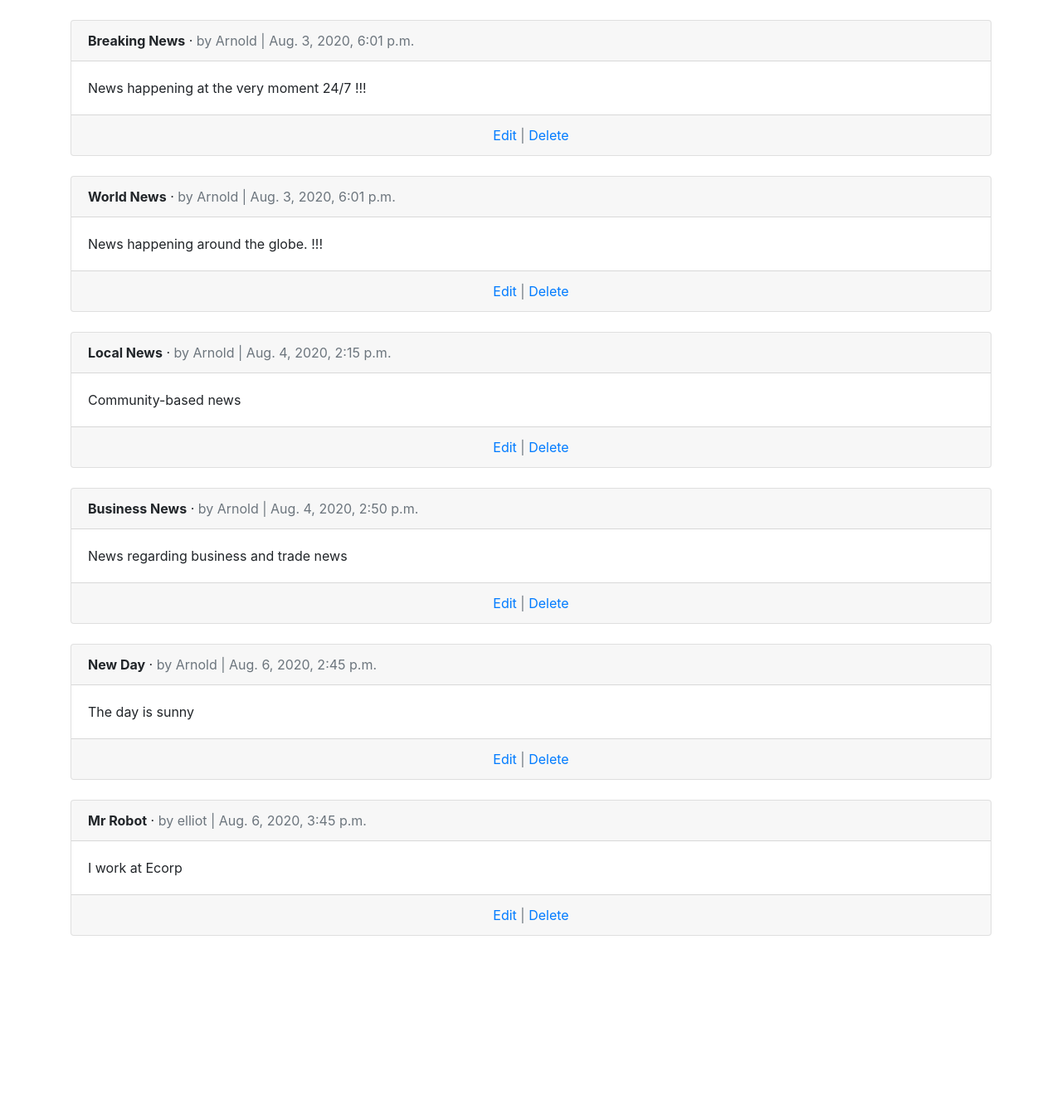
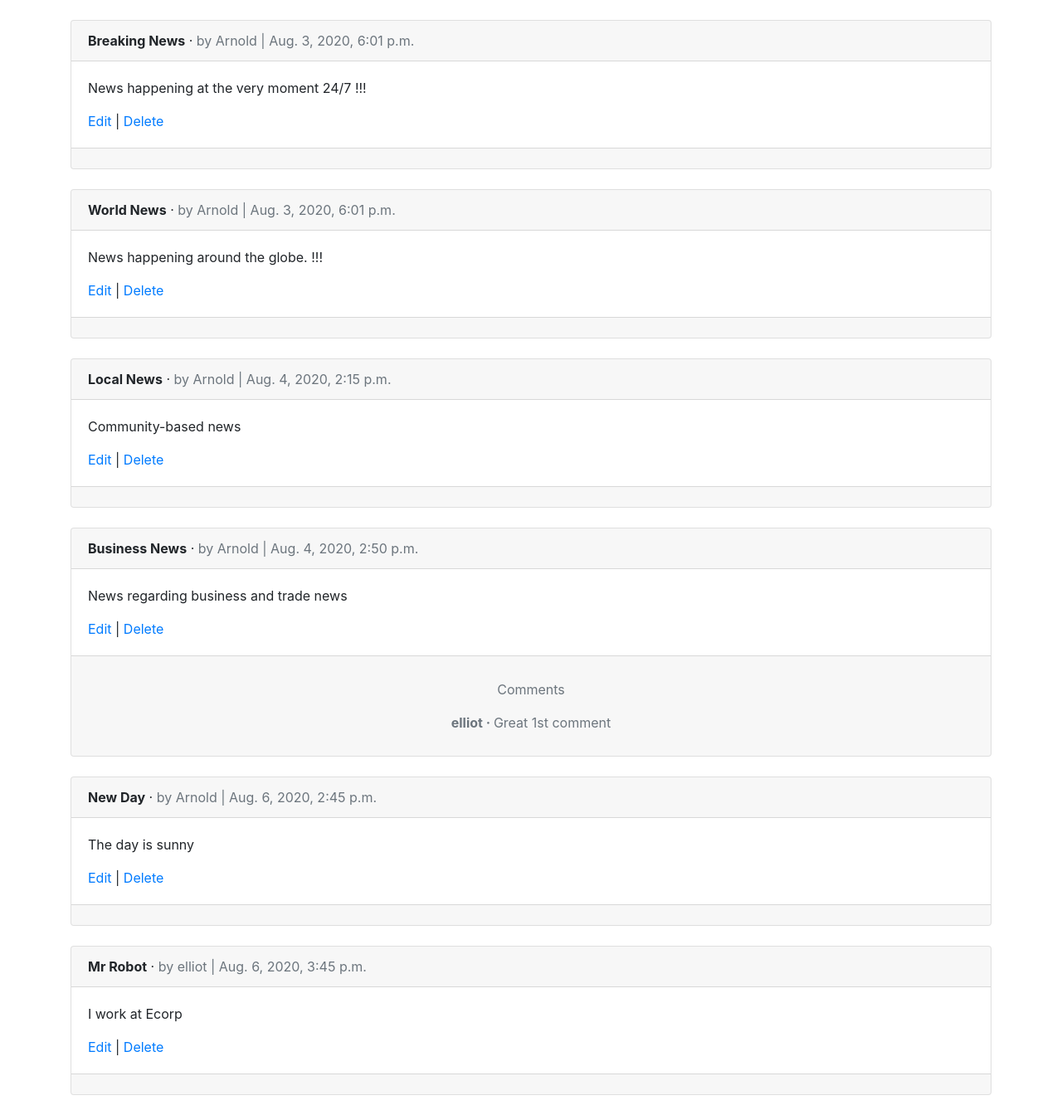
Before and after one commit to darkarnold/Newspaper-Django, a Django app: page /articles/ in a window 1280 px wide. Shown: the part 56-1400 px from the top of the page at 83% size. Before the commit the page ends 1184 px from the top, so only its background shows below. Run offline with Django 3.2, Linux system fonts and the light colour scheme; a user stored in the database is signed in; data comes from the database, SQL or seed files in the repository; both versions use the stored data as it was after the commit; some libraries are stand-ins or nearby versions.

Commit message:
Added a comments section for the articles

```diff
--- a/articles/models.py
+++ b/articles/models.py
@@ -21,3 +21,17 @@ class Article(models.Model):
 
     def get_absolute_url(self):
         return reverse('article_detail',args=[str(self.id)])
+
+
+
+class Comment(models.Model):
+    article = models.ForeignKey(Article,on_delete=models.CASCADE,related_name='comments')
+    comment = models.CharField(max_length = 140)
+    author = models.ForeignKey(get_user_model(),on_delete=models.CASCADE,)
+
+    def __str__(self):
+        return self.comment
+
+
+    def get_absolute_url(self):
+        return reverse('article_list')
--- a/articles/views.py
+++ b/articles/views.py
@@ -20,7 +20,7 @@ class ArticleCreateView(LoginRequiredMixin,CreateView):
 
 
 
-class ArticleListView(ListView):
+class ArticleListView(LoginRequiredMixin,ListView):
     model = Article
 
 
--- a/templates/articles/article_list.html
+++ b/templates/articles/article_list.html
@@ -13,11 +13,18 @@
     </div>
 
     <div class="card-body">
-        {{ article.body }}
+       <p> {{ article.body }} </p>
+        <a href="{% url 'article_edit' article.pk %}"> Edit </a> | <a href="{% url 'article_delete' article.pk %}">Delete</a>
     </div>
 
     <div class="card-footer text-center text-muted">
-        <a href="{% url 'article_edit' article.pk %}"> Edit </a> | <a href="{% url 'article_delete' article.pk %}">Delete</a>
+        {% for comment in article.comments.all %}
+        <p>
+            <p>Comments</p>
+            <span class="font-weight-bold">{{ comment.author }} &middot; </span>
+            {{ comment }}
+        </p>
+        {% endfor %}
     </div>
 
 </div>
```
Also changed, not shown: articles/admin.py (+13 -2 lines), templates/registration/login.html (+10 -6 lines), articles/migrations/0002_comment.py (added), articles/migrations/0003_auto_20200807_1622.py (added), articles/migrations/0004_auto_20200807_1624.py (added), db.sqlite3.
